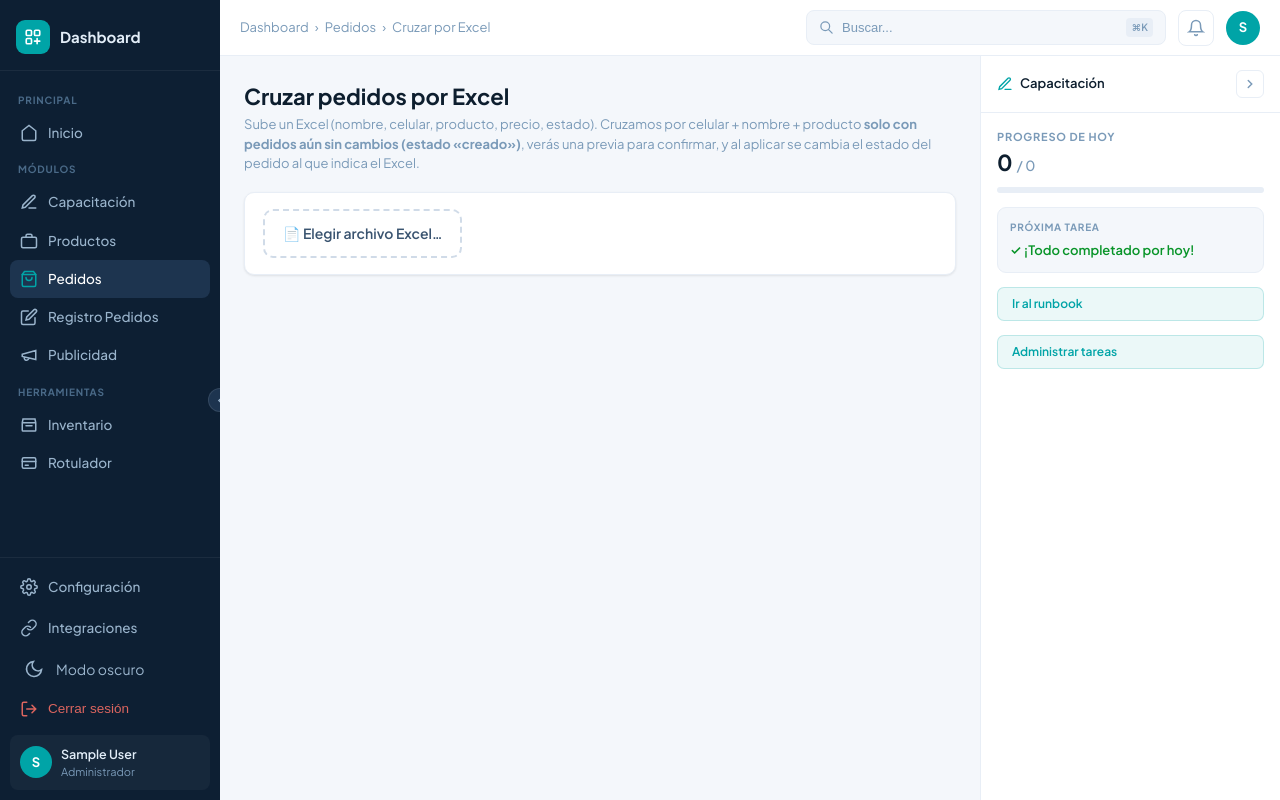
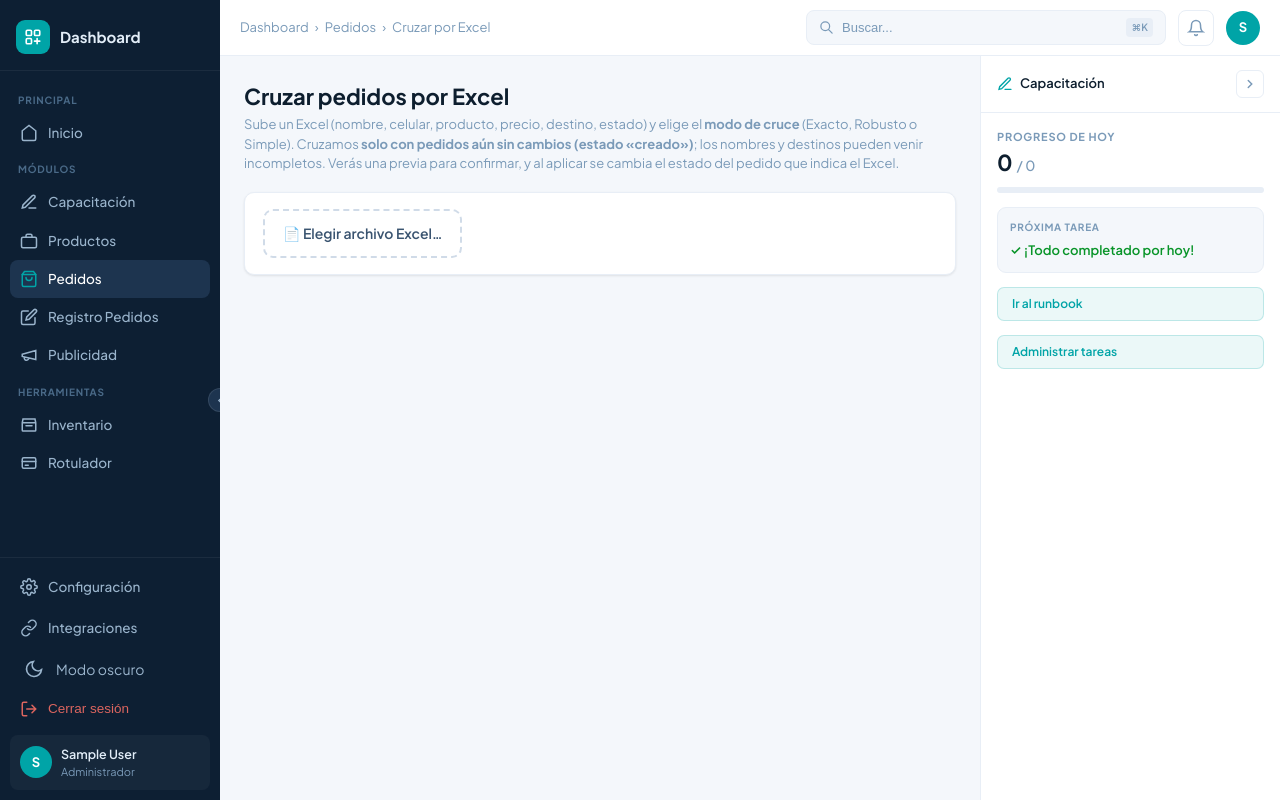
Before and after one commit to Luchito1099/Dashboard-online, a Django app: page /pedidos/cruce-excel/ in a window 1280 px wide. Run offline with Django 5.2, Linux system fonts and the light colour scheme; the visitor is signed in with stand-in values (Sample User, id 1); data comes from the database, SQL or seed files in the repository; data that the repository does not hold is empty; some libraries are stand-ins or nearby versions.

Commit message:
nueva cruce pedidos

```diff
--- a/integraciones/models.py
+++ b/integraciones/models.py
@@ -378,6 +378,7 @@ class FilaPendiente(models.Model):
     producto = models.CharField(max_length=300, blank=True)
     precio = models.CharField(max_length=40, blank=True)
     costo_delivery = models.CharField(max_length=40, blank=True)
+    destino = models.CharField(max_length=300, blank=True)       # destino/dirección tal como vino en el Excel
     estado_texto = models.CharField(max_length=80, blank=True)   # estado tal como vino en el Excel
     motivo = models.CharField(max_length=12, choices=MOTIVO_CHOICES, default=MOTIVO_SIN_CRUCE)
     origen = models.CharField(max_length=120, blank=True)        # etiqueta libre (Excel/empresa)
--- a/integraciones/views.py
+++ b/integraciones/views.py
@@ -1176,12 +1176,86 @@ def _digitos(s):
     return d[-9:] if len(d) >= 9 else d
 
 
+def _sim(a, b):
+    """Similitud 0-1 *token-aware*: además de comparar el texto entero (fuzzy, tolera typos),
+    premia cuando los tokens de uno son subconjunto del otro. Así un nombre/destino del Excel
+    que viene COMPLETO ('Juan Pérez Gómez, Av. Lima 123') cruza con la versión corta del pedido
+    ('Juan Pérez' / 'Lima') sin exigir coincidencia exacta."""
+    import difflib
+    na, nb = _norm(a), _norm(b)
+    if not na or not nb:
+        return 0.0
+    ta, tb = set(na.split()), set(nb.split())
+    cobertura = len(ta & tb) / min(len(ta), len(tb)) if (ta and tb) else 0.0
+    seq = difflib.SequenceMatcher(None, na, nb).ratio()
+    return max(cobertura, seq)
+
+
+def _destino_pedido(ped):
+    """Texto de destino del pedido (dirección + distrito + provincia) para comparar con la
+    columna 'destino' del Excel."""
+    return ' '.join(filter(None, [ped.direccion, ped.distrito, ped.provincia]))
+
+
+# Umbral mínimo de score para aceptar un cruce, por modo. Robusto/Simple son más permisivos.
+_UMBRAL_MODO = {'exacto': 0.72, 'robusto': 0.50, 'simple': 0.55}
+
+
+def _score_modo(fila, ped, productos_txt, modo='exacto'):
+    """Similitud 0-1 de una fila de Excel contra un pedido, según el modo de cruce:
+      - 'exacto'  → nombre + producto (comportamiento histórico).
+      - 'robusto' → nombre + producto + destino, con empujón si el teléfono coincide (ve todo).
+      - 'simple'  → solo nombre + destino (cuando el Excel no trae teléfono/producto fiables)."""
+    sn = _sim(fila.get('nombre'), ped.nombre_cliente)
+    if modo == 'simple':
+        sd = _sim(fila.get('destino'), _destino_pedido(ped))
+        return round(0.5 * sn + 0.5 * sd, 3)
+    if modo == 'robusto':
+        sp = _sim(fila.get('producto'), productos_txt)
+        sd = _sim(fila.get('destino'), _destino_pedido(ped))
+        cel = _digitos(fila.get('celular'))
+        tel_ok = bool(cel) and cel == _digitos(ped.telefono)
+        base = 0.45 * sn + 0.20 * sp + 0.35 * sd
+        return round(min(1.0, base + (0.25 if tel_ok else 0.0)), 3)
+    sp = _sim(fila.get('producto'), productos_txt)
+    return round(0.6 * sn + 0.4 * sp, 3)
+
+
 def _score_pedido(fila, ped, productos_txt):
-    """Similitud 0-1 de una fila de Excel contra un pedido (nombre + producto)."""
-    import difflib
-    sn = difflib.SequenceMatcher(None, _norm(fila.get('nombre')), _norm(ped.nombre_cliente)).ratio()
-    sp = difflib.SequenceMatcher(None, _norm(fila.get('producto')), _norm(productos_txt)).ratio()
-    return round(0.6 * sn + 0.4 * sp, 3)
+    """Compat: similitud nombre+producto (modo exacto). La usa el cruce con IA."""
+    return _score_modo(fila, ped, productos_txt, 'exacto')
+
+
+def _elegir_pedido(fila, pedidos, por_tel, prod_txt, modo, umbral):
+    """Elige el mejor pedido para una fila según el modo. Devuelve (pedido|None, confianza).
+    'exacto' prioriza el teléfono (como hoy); 'robusto'/'simple' rankean TODOS los pedidos por
+    el score del modo y aceptan el mejor si supera el umbral."""
+    cel = _digitos(fila.get('celular'))
+    if modo == 'exacto':
+        candidatos = por_tel.get(cel, []) if cel else []
+        if len(candidatos) == 1:
+            return candidatos[0], 'alta'
+        if len(candidatos) > 1:
+            candidatos.sort(key=lambda p: _score_modo(fila, p, prod_txt[p.id], modo), reverse=True)
+            return candidatos[0], 'media'
+        # Sin teléfono: similitud por nombre+producto sobre todos
+        mejor_s, mejor_p = 0.0, None
+        for p in pedidos:
+            s = _score_modo(fila, p, prod_txt[p.id], modo)
+            if s > mejor_s:
+                mejor_s, mejor_p = s, p
+        return (mejor_p, 'media') if (mejor_p and mejor_s >= umbral) else (None, '')
+    # robusto / simple: rankear todos con el score del modo
+    mejor_s, mejor_p = 0.0, None
+    for p in pedidos:
+        s = _score_modo(fila, p, prod_txt[p.id], modo)
+        if s > mejor_s:
+            mejor_s, mejor_p = s, p
+    if mejor_p and mejor_s >= umbral:
+        cel_ok = bool(cel) and cel == _digitos(mejor_p.telefono)
+        conf = 'alta' if (cel_ok or mejor_s >= 0.9) else 'media'
+        return mejor_p, conf
+    return None, ''
 
 
 @login_required
@@ -1207,9 +1281,12 @@ def cruce_excel_preview(request):
     if request.method != 'POST':
         return HttpResponseNotAllowed(['POST'])
     try:
-        filas = json.loads(request.body or '{}').get('filas') or []
+        payload = json.loads(request.body or '{}')
     except ValueError:
-        filas = []
+        payload = {}
+    filas = payload.get('filas') or []
+    modo = payload.get('modo') if payload.get('modo') in _UMBRAL_MODO else 'exacto'
+    umbral = _UMBRAL_MODO[modo]
     if not filas:
         return JsonResponse({'ok': False, 'error': 'El Excel no tiene filas.'}, status=400)
 
@@ -1225,22 +1302,8 @@ def cruce_excel_preview(request):
     matches, sin_cruce = [], []
     for fila in filas:
         estado_nuevo = _mapear_estado(fila.get('estado'))
-        cel = _digitos(fila.get('celular'))
-        candidatos = por_tel.get(cel, []) if cel else []
-
-        # Cruce DETERMINÍSTICO (rápido). La IA queda para resolver los "sin cruce" aparte.
-        elegido, confianza = None, ''
-        if len(candidatos) == 1:
-            elegido, confianza = candidatos[0], 'alta'
-        elif len(candidatos) > 1:
-            candidatos.sort(key=lambda p: _score_pedido(fila, p, prod_txt[p.id]), reverse=True)
-            elegido, confianza = candidatos[0], 'media'
-        else:
-            # Sin teléfono: similitud por nombre+producto sobre todos
-            ranked = sorted(((_score_pedido(fila, p, prod_txt[p.id]), p) for p in pedidos),
-                            key=lambda x: x[0], reverse=True)[:1]
-            if ranked and ranked[0][0] >= 0.72:
-                elegido, confianza = ranked[0][1], 'media'
+        # Cruce DETERMINÍSTICO (rápido) según el modo. La IA resuelve los "sin cruce" aparte.
+        elegido, confianza = _elegir_pedido(fila, pedidos, por_tel, prod_txt, modo, umbral)
 
         # Si el pedido ya está en el estado que indica el Excel, no hay nada que cambiar → ocultar
         if elegido and estado_nuevo and estado_nuevo == elegido.estado:
@@ -1253,11 +1316,13 @@ def cruce_excel_preview(request):
                     'nombre': elegido.nombre_cliente, 'celular': elegido.telefono,
                     'productos': prod_txt[elegido.id], 'total': float(elegido.total or 0),
                     'estado_actual': elegido.get_estado_display(),
+                    'destino': _destino_pedido(elegido),
                 },
                 'excel': {
                     'nombre': fila.get('nombre', ''), 'celular': fila.get('celular', ''),
                     'producto': fila.get('producto', ''), 'precio': fila.get('precio', ''),
                     'delivery': fila.get('delivery', ''), 'estado_texto': fila.get('estado', ''),
+                    'destino': fila.get('destino', ''),
                 },
                 'estado_nuevo': estado_nuevo,
                 'estado_nuevo_label': dict(Pedido.ESTADO_CHOICES).get(estado_nuevo, ''),
@@ -1276,7 +1341,7 @@ def _fila_pend(fila):
     """Normaliza una fila de Excel para guardarla/transportarla como pendiente."""
     return {'nombre': fila.get('nombre', ''), 'celular': fila.get('celular', ''),
             'producto': fila.get('producto', ''), 'precio': fila.get('precio', ''),
-            'delivery': fila.get('delivery', ''),
+            'delivery': fila.get('delivery', ''), 'destino': fila.get('destino', ''),
             'estado': fila.get('estado', ''), 'estado_texto': fila.get('estado', '')}
 
 
@@ -1328,10 +1393,12 @@ def cruce_excel_ia(request):
                 'pedido': {'id': elegido.id, 'numero': elegido.numero or elegido.external_id,
                            'nombre': elegido.nombre_cliente, 'celular': elegido.telefono,
                            'productos': prod_txt[elegido.id], 'total': float(elegido.total or 0),
-                           'estado_actual': elegido.get_estado_display()},
+                           'estado_actual': elegido.get_estado_display(),
+                           'destino': _destino_pedido(elegido)},
                 'excel': {'nombre': fila.get('nombre', ''), 'celular': fila.get('celular', ''),
                           'producto': fila.get('producto', ''), 'precio': fila.get('precio', ''),
-                          'delivery': fila.get('delivery', ''), 'estado_texto': fila.get('estado', '')},
+                          'delivery': fila.get('delivery', ''), 'estado_texto': fila.get('estado', ''),
+                          'destino': fila.get('destino', '')},
                 'estado_nuevo': estado_nuevo,
                 'estado_nuevo_label': dict(Pedido.ESTADO_CHOICES).get(estado_nuevo, ''),
                 'confianza': 'ia', 'ref': fila.get('ref'),
@@ -1407,7 +1474,8 @@ def cruce_guardar_pendientes(request):
     objs = [FilaPendiente(
         nombre=str(f.get('nombre', ''))[:200], celular=str(f.get('celular', ''))[:60],
         producto=str(f.get('producto', ''))[:300], precio=str(f.get('precio', ''))[:40],
-        costo_delivery=str(f.get('delivery', ''))[:40], estado_texto=str(f.get('estado', ''))[:80],
+        costo_delivery=str(f.get('delivery', ''))[:40], destino=str(f.get('destino', ''))[:300],
+        estado_texto=str(f.get('estado', ''))[:80],
         motivo=(f.get('motivo') if f.get('motivo') in ('sin_cruce', 'dudoso') else 'sin_cruce'),
         origen=origen, creado_por=request.user if request.user.is_authenticated else None,
     ) for f in filas]
--- a/templates/integraciones/cruce_excel.html
+++ b/templates/integraciones/cruce_excel.html
@@ -8,6 +8,15 @@
 
 {% block extra_css %}
 <link rel="stylesheet" href="{% static 'core/css/integraciones.css' %}">
+<style>
+  .cruce-modos { display:flex; gap:10px; flex-wrap:wrap; }
+  .cruce-modo { flex:1 1 220px; display:flex; flex-direction:column; gap:2px;
+    border:1px solid var(--borde,#d8dce3); border-radius:10px; padding:10px 12px; cursor:pointer; }
+  .cruce-modo:has(input:checked) { border-color:#2a6df4; background:rgba(42,109,244,.06); }
+  .cruce-modo input { margin-right:6px; }
+  .cruce-modo b { font-size:.95rem; }
+  .cruce-modo span { font-size:.8rem; opacity:.75; }
+</style>
 {% endblock %}
 
 {% block breadcrumb %}<span>›</span><a href="{% url 'integraciones:pedidos_modulo' %}">Pedidos</a><span>›</span><span>Cruzar por Excel</span>{% endblock %}
@@ -22,9 +31,9 @@
      data-ia-activa="{% if ia_activa %}1{% else %}0{% endif %}" id="cruceRoot">
   <div class="integ-header">
     <h2 class="integ-title">Cruzar pedidos por Excel</h2>
-    <p class="integ-subtitle">Sube un Excel (nombre, celular, producto, precio, estado). Cruzamos por celular + nombre + producto
-      <b>solo con pedidos aún sin cambios (estado «creado»)</b>, verás una previa para confirmar, y al aplicar se cambia el
-      estado del pedido al que indica el Excel.</p>
+    <p class="integ-subtitle">Sube un Excel (nombre, celular, producto, precio, destino, estado) y elige el <b>modo de cruce</b>
+      (Exacto, Robusto o Simple). Cruzamos <b>solo con pedidos aún sin cambios (estado «creado»)</b>; los nombres y destinos
+      pueden venir incompletos. Verás una previa para confirmar, y al aplicar se cambia el estado del pedido que indica el Excel.</p>
   </div>
 
   <div class="av-card av-card-wide">
@@ -39,6 +48,17 @@
   <div class="av-card av-card-wide" id="cruceMapWrap" hidden>
     <div class="av-card-title">Asocia las columnas de tu Excel</div>
     <div class="cruce-map" id="cruceMap"></div>
+
+    <div class="av-card-title" style="margin-top:14px;">Modo de cruce</div>
+    <div class="cruce-modos" id="cruceModos">
+      <label class="cruce-modo"><input type="radio" name="cruceModo" value="exacto" checked>
+        <b>Exacto</b><span>Celular + nombre + producto. El más estricto (recomendado si tienes el celular).</span></label>
+      <label class="cruce-modo"><input type="radio" name="cruceModo" value="robusto">
+        <b>Robusto</b><span>Busca por todo: nombre, producto, celular y destino. Tolera nombres/destinos incompletos.</span></label>
+      <label class="cruce-modo"><input type="radio" name="cruceModo" value="simple">
+        <b>Simple</b><span>Solo nombre + destino, por similitud. Útil cuando no tienes celular ni producto.</span></label>
+    </div>
+
     <button type="button" class="btn-guardar" id="cruceCruzar" style="margin-top:12px;">Cruzar con pedidos →</button>
 
     <div id="cruceProgreso" hidden style="margin-top:14px;">
@@ -122,6 +142,7 @@
     { key: 'producto', label: 'Producto', claves: ['producto', 'articulo', 'artículo', 'item', 'detalle'] },
     { key: 'precio', label: 'Precio (Shopify)', claves: ['monto tienda', 'precio', 'monto', 'importe', 'cobrar', 'total', 'venta'] },
     { key: 'delivery', label: 'Costo Delivery', claves: ['costo delivery', 'delivery', 'flete', 'costo envio', 'costo envío', 'envio'] },
+    { key: 'destino', label: 'Destino / Dirección', claves: ['destino', 'direccion', 'dirección', 'distrito', 'provincia', 'departamento', 'ubicacion', 'ubicación', 'zona', 'agencia', 'localidad'] },
     { key: 'estado', label: 'Estado', claves: ['estado', 'status', 'situacion', 'situación', 'resultado', 'entrega'] },
   ];
 
@@ -167,7 +188,8 @@
       return {
         nombre: map.nombre ? r[map.nombre] : '', celular: map.celular ? r[map.celular] : '',
         producto: map.producto ? r[map.producto] : '', precio: map.precio ? r[map.precio] : '',
-        delivery: map.delivery ? r[map.delivery] : '', estado: map.estado ? r[map.estado] : '',
+        delivery: map.delivery ? r[map.delivery] : '', destino: map.destino ? r[map.destino] : '',
+        estado: map.estado ? r[map.estado] : '',
       };
     });
     cruzarEnLotes(filas);
@@ -179,8 +201,14 @@
   var ESTADO = { matches: [], sin_cruce: [] };   // estado compartido (cruces + sin cruce)
 
   // Procesa las filas por LOTES para mostrar avance real y no colgar la petición.
+  function modoElegido() {
+    var r = document.querySelector('input[name="cruceModo"]:checked');
+    return r ? r.value : 'exacto';
+  }
+
   function cruzarEnLotes(filas) {
     var LOTE = 25, total = filas.length, i = 0;
+    var modo = modoElegido();
     ESTADO = { matches: [], sin_cruce: [] };
     var btn = document.getElementById('cruceCruzar');
     btn.disabled = true; prog.hidden = false; info.textContent = '';
@@ -197,7 +225,7 @@
       fetch(root.dataset.urlPrevia, {
         method: 'POST',
         headers: { 'Content-Type': 'application/json', 'X-CSRFToken': CSRF, 'X-Requested-With': 'XMLHttpRequest' },
-        body: JSON.stringify({ filas: chunk }),
+        body: JSON.stringify({ filas: chunk, modo: modo }),
       })
       .then(function (r) { return r.json(); })
       .then(function (j) {
@@ -241,6 +269,7 @@
           '<div class="cruce-fila cruce-fila-ped">' +
             '<span class="cruce-tag">PEDIDO</span> <b>' + escapeHtml(m.pedido.nombre) + '</b> · ' +
             escapeHtml(m.pedido.celular) + ' · ' + escapeHtml(m.pedido.productos) +
+            (m.pedido.destino ? ' · 📍 ' + escapeHtml(m.pedido.destino) : '') +
             ' · <span class="' + (precioDif ? 'cruce-precio-dif' : '') + '">S/ ' + (m.pedido.total).toFixed(2) + '</span>' +
             ' · estado: ' + escapeHtml(m.pedido.estado_actual) +
             ' <span class="cruce-conf">' + conf + '</span>' +
@@ -248,6 +277,7 @@
           '<div class="cruce-fila cruce-fila-xls">' +
             '<span class="cruce-tag xls">EXCEL</span> ' + escapeHtml(m.excel.nombre) + ' · ' +
             escapeHtml(m.excel.celular) + ' · ' + escapeHtml(m.excel.producto) +
+            (m.excel.destino ? ' · 📍 ' + escapeHtml(m.excel.destino) : '') +
             ' · <span class="' + (precioDif ? 'cruce-precio-dif' : '') + '">S/ ' + escapeHtml(m.excel.precio) + '</span>' +
             (m.excel.delivery ? ' · delivery: S/ ' + escapeHtml(m.excel.delivery) : '') +
             ' · → ' + selEstadoHtml(m.estado_nuevo) + aviso +
@@ -264,7 +294,8 @@
       document.getElementById('cruceSinN').textContent = ESTADO.sin_cruce.length;
       document.getElementById('cruceSin').innerHTML = ESTADO.sin_cruce.map(function (s) {
         return '<div class="cruce-sin-row">' + escapeHtml(s.nombre) + ' · ' + escapeHtml(s.celular) +
-               ' · ' + escapeHtml(s.producto) + ' · (' + escapeHtml(s.estado_texto || s.estado) + ')</div>';
+               ' · ' + escapeHtml(s.producto) + (s.destino ? ' · 📍 ' + escapeHtml(s.destino) : '') +
+               ' · (' + escapeHtml(s.estado_texto || s.estado) + ')</div>';
       }).join('');
       iaBtn.hidden = (root.dataset.iaActiva !== '1');   // solo si la herramienta IA está lista
     } else { sinWrap.hidden = true; iaBtn.hidden = true; }
@@ -359,7 +390,8 @@
       if ((conf === 'media' || conf === 'ia') && !c.checked) {
         var m = ESTADO.matches[parseInt(c.dataset.i, 10)];
         if (m) pend.push({ nombre: m.excel.nombre, celular: m.excel.celular, producto: m.excel.producto,
-                           precio: m.excel.precio, delivery: m.excel.delivery, estado: m.excel.estado_texto, motivo: 'dudoso' });
+                           precio: m.excel.precio, delivery: m.excel.delivery, destino: m.excel.destino || '',
+                           estado: m.excel.estado_texto, motivo: 'dudoso' });
       }
     });
     if (!pend.length) { alert('No hay filas pendientes para guardar.'); return; }
```
Also changed, not shown: .claude/settings.local.json, integraciones/migrations/0019_filapendiente_destino.py (added).
